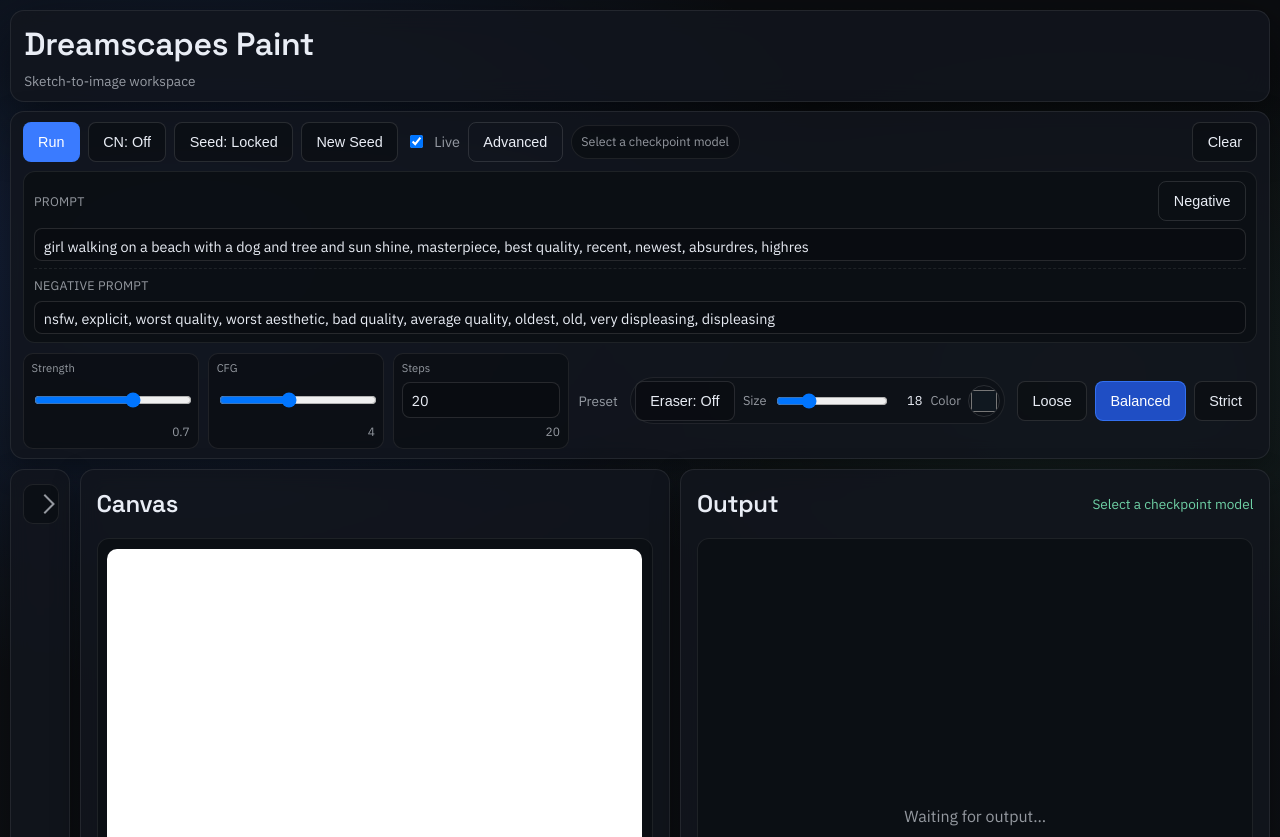
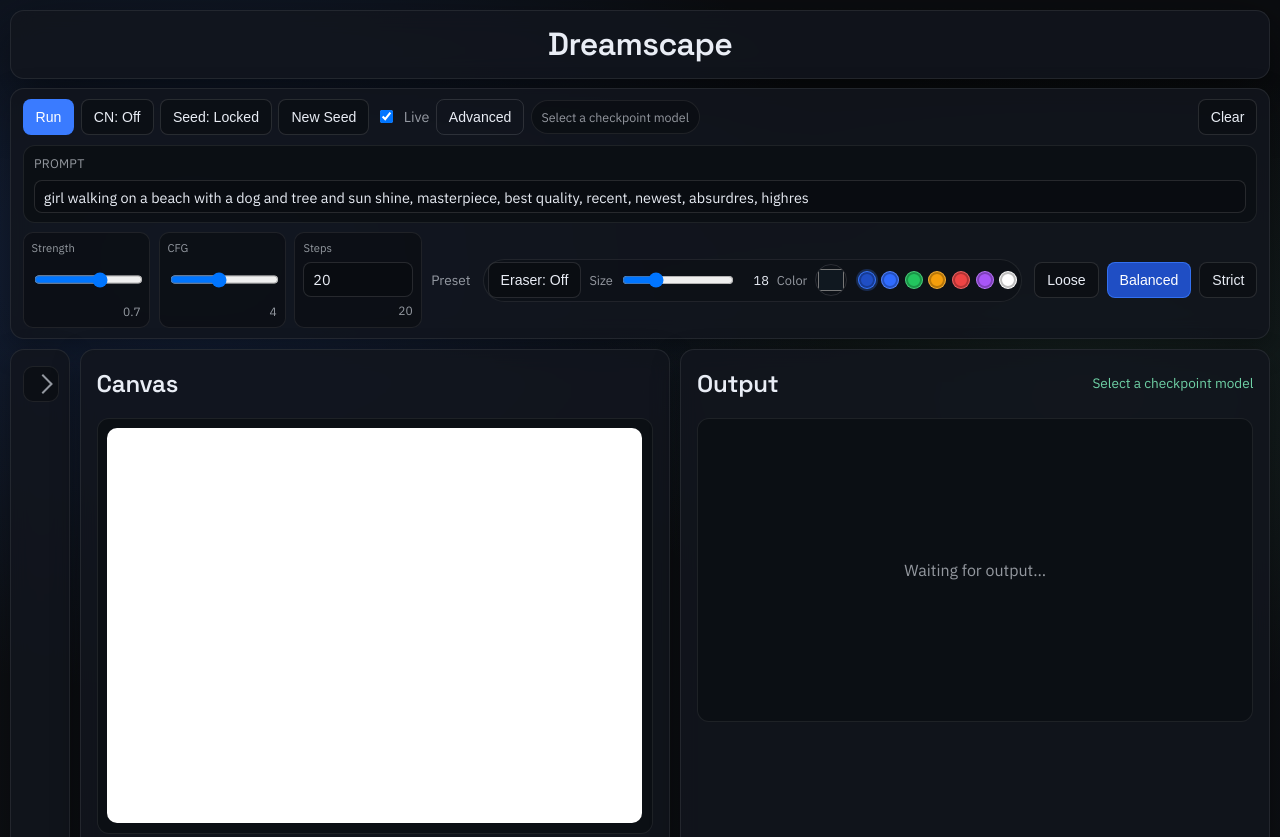
Before and after one commit to Ghatage/Dreamscapes, a website built with Vite: page webui/index.html in a window 1280 px wide. Shown: the top 837 px of the page. Built offline with nearby package versions, Linux system fonts and the light colour scheme; no server answers; files whose address does not match are found by name.

Commit message:
change before cursor offset fixed and layout changes

```diff
--- a/webui/src/main.js
+++ b/webui/src/main.js
@@ -18,8 +18,7 @@ app.innerHTML = `
   <div class="app-shell">
     <header class="app-header">
       <div class="brand">
-        <h1>Dreamscapes Paint</h1>
-        <p class="subtitle">Sketch-to-image workspace</p>
+        <h1>Dreamscape</h1>
       </div>
     </header>
 
@@ -49,13 +48,8 @@ app.innerHTML = `
         <div class="prompt-block">
           <div class="prompt-head">
             <label for="prompt-inline">Prompt</label>
-            <button id="neg-toggle-btn" class="subtle" type="button">Negative</button>
           </div>
           <textarea id="prompt-inline" rows="1"></textarea>
-          <div class="neg-wrap" data-neg-wrap hidden>
-            <label for="negative-inline">Negative prompt</label>
-            <textarea id="negative-inline" rows="1"></textarea>
-          </div>
         </div>
 
         <div class="controls-bottom">
@@ -73,6 +67,15 @@ app.innerHTML = `
                 <span>Color</span>
                 <input id="brush-color-picker" type="color" />
               </label>
+              <div class="color-swatches" aria-label="Quick colors">
+                <button class="swatch" type="button" data-color="#101820" title="Ink"></button>
+                <button class="swatch" type="button" data-color="#2f6bff" title="Blue"></button>
+                <button class="swatch" type="button" data-color="#22c55e" title="Green"></button>
+                <button class="swatch" type="button" data-color="#f59e0b" title="Amber"></button>
+                <button class="swatch" type="button" data-color="#ef4444" title="Red"></button>
+                <button class="swatch" type="button" data-color="#a855f7" title="Violet"></button>
+                <button class="swatch" type="button" data-color="#ffffff" title="White"></button>
+              </div>
             </div>
             <div class="preset-buttons" role="group" aria-label="Control preset">
               <button data-control-preset="loose">Loose</button>
@@ -193,16 +196,31 @@ const brushSizePicker = document.querySelector('#brush-size-picker')
 const brushSizeValue = document.querySelector('#brush-size-value')
 const clearButton = document.querySelector('#clear-btn')
 const brushColorPicker = document.querySelector('#brush-color-picker')
+const swatchButtons = [...document.querySelectorAll('.swatch[data-color]')]
 const liveToggle = document.querySelector('#live-toggle')
 const promptInline = document.querySelector('#prompt-inline')
-const negativeInline = document.querySelector('#negative-inline')
-const negToggleBtn = document.querySelector('#neg-toggle-btn')
-const negWrap = document.querySelector('[data-neg-wrap]')
 const presetButtons = [...document.querySelectorAll('[data-control-preset]')]
 
 brushColorPicker.value = store.getState().brushColor || '#101820'
 brushColorPicker.addEventListener('input', (event) => {
   store.setState({ brushColor: event.target.value })
+})
+
+function syncSwatches(color) {
+  const next = (color || '').toLowerCase()
+  swatchButtons.forEach((btn) => {
+    btn.classList.toggle('active', (btn.dataset.color || '').toLowerCase() === next)
+  })
+}
+
+swatchButtons.forEach((btn) => {
+  // Paint each swatch via CSS var so we can style active state.
+  btn.style.setProperty('--swatch', btn.dataset.color)
+  btn.addEventListener('click', () => {
+    const color = btn.dataset.color
+    if (!color) return
+    store.setState({ brushColor: color })
+  })
 })
 brushSizePicker.value = String(store.getState().brushSize || 18)
 brushSizeValue.textContent = String(store.getState().brushSize || 18)
@@ -212,20 +230,6 @@ brushSizePicker.addEventListener('input', (event) => {
 promptInline.value = store.getState().prompt || ''
 promptInline.addEventListener('input', (event) => {
   store.setState({ prompt: event.target.value })
-})
-
-negativeInline.value = store.getState().negativePrompt || ''
-negativeInline.addEventListener('input', (event) => {
-  store.setState({ negativePrompt: event.target.value })
-})
-
-negToggleBtn.addEventListener('click', () => {
-  const isHidden = negWrap.hasAttribute('hidden')
-  if (isHidden) {
-    negWrap.removeAttribute('hidden')
-  } else {
-    negWrap.setAttribute('hidden', '')
-  }
 })
 
 const workspaceGrid = document.querySelector('[data-workspace-grid]')
@@ -466,12 +470,10 @@ store.subscribe((state) => {
 
   const nextBrushColor = state.brushColor || '#101820'
   if (brushColorPicker.value !== nextBrushColor) brushColorPicker.value = nextBrushColor
+  syncSwatches(nextBrushColor)
 
   if (promptInline.value !== (state.prompt || '')) {
     promptInline.value = state.prompt || ''
-  }
-  if (negativeInline.value !== (state.negativePrompt || '')) {
-    negativeInline.value = state.negativePrompt || ''
   }
 
   syncPresetButtons(state)
--- a/webui/src/modules/canvas.js
+++ b/webui/src/modules/canvas.js
@@ -27,8 +27,11 @@ export function initCanvas(canvas, store, { onDraw } = {}) {
     }
 
     const ratio = window.devicePixelRatio || 1
-    canvas.style.width = `${width}px`
-    canvas.style.height = `${height}px`
+    // Fit the canvas to the panel rather than forcing a fixed on-screen size.
+    // Internal resolution still matches the requested width/height (scaled by DPR).
+    canvas.style.width = '100%'
+    canvas.style.height = 'auto'
+    canvas.style.aspectRatio = `${Math.max(1, width)} / ${Math.max(1, height)}`
     canvas.width = Math.floor(width * ratio)
     canvas.height = Math.floor(height * ratio)
     ctx.setTransform(ratio, 0, 0, ratio, 0, 0)
@@ -50,9 +53,16 @@ export function initCanvas(canvas, store, { onDraw } = {}) {
 
   function getPos(event) {
     const rect = canvas.getBoundingClientRect()
+    // Map from CSS pixels (what the user clicks) to the canvas' logical coordinate space.
+    // This fixes pointer offset when the canvas is visually scaled by CSS.
+    const ratio = window.devicePixelRatio || 1
+    const logicalW = canvas.width / ratio
+    const logicalH = canvas.height / ratio
+    const sx = rect.width ? (logicalW / rect.width) : 1
+    const sy = rect.height ? (logicalH / rect.height) : 1
     return {
-      x: event.clientX - rect.left,
-      y: event.clientY - rect.top,
+      x: (event.clientX - rect.left) * sx,
+      y: (event.clientY - rect.top) * sy,
     }
   }
 
--- a/webui/src/modules/settings.js
+++ b/webui/src/modules/settings.js
@@ -30,7 +30,6 @@ const settingsSchema = [
     type: 'textarea',
     defaultValue: 'nsfw, explicit, worst quality, worst aesthetic, bad quality, average quality, oldest, old, very displeasing, displeasing',
     section: 'prompt',
-    hideInUi: true,
   },
   {
     id: 'controlNetModel',
@@ -283,6 +282,9 @@ export function initSettings(container, store) {
       .forEach((setting) => {
         const field = document.createElement('div')
         field.className = 'field'
+        if (setting.type === 'textarea') {
+          field.classList.add('span-2')
+        }
 
         const label = document.createElement('label')
         label.textContent = setting.label
--- a/webui/src/style.css
+++ b/webui/src/style.css
@@ -66,7 +66,7 @@ h3 {
 
 .app-header {
   display: flex;
-  justify-content: space-between;
+  justify-content: center;
   align-items: center;
   gap: 1rem;
   padding: 0.6rem 0.85rem;
@@ -76,6 +76,15 @@ h3 {
   box-shadow: var(--shadow);
   backdrop-filter: blur(12px);
   min-height: var(--header-h);
+}
+
+.brand {
+  width: 100%;
+  text-align: center;
+}
+
+.brand h1 {
+  letter-spacing: -0.02em;
 }
 
 .subtitle {
@@ -107,7 +116,9 @@ h3 {
   gap: var(--gap);
   min-height: 0;
   flex: 1;
-  align-items: start;
+  align-items: stretch;
+  /* Prevent the tallest column (usually Advanced) from forcing blank space in others. */
+  grid-template-rows: minmax(0, 1fr);
 }
 
 .workspace-grid.is-advanced-collapsed {
@@ -152,7 +163,7 @@ h3 {
   display: flex;
   align-items: center;
   flex-wrap: wrap;
-  gap: 0.5rem;
+  gap: 0.4rem;
 }
 
 .controls-right {
@@ -211,6 +222,8 @@ h3 {
   padding-top: 0.4rem;
   border-top: 1px dashed var(--line);
 }
+
+/* Legacy: negative prompt UI removed; keep the rule harmless if referenced elsewhere. */
 
 .quick-settings {
   display: grid;
@@ -272,6 +285,35 @@ h3 {
   color: var(--muted);
 }
 
+.color-swatches {
+  display: inline-flex;
+  align-items: center;
+  gap: 0.35rem;
+  padding-left: 0.2rem;
+}
+
+.swatch {
+  width: 18px;
+  height: 18px;
+  border-radius: 999px;
+  padding: 0;
+  min-height: 18px;
+  border: 1px solid rgba(255, 255, 255, 0.18);
+  background: var(--swatch, #101820);
+  box-shadow: 0 0 0 2px rgba(0, 0, 0, 0.25) inset;
+}
+
+.swatch:hover {
+  filter: brightness(1.08);
+}
+
+.swatch.active {
+  border-color: rgba(58, 123, 255, 0.9);
+  box-shadow:
+    0 0 0 2px rgba(0, 0, 0, 0.25) inset,
+    0 0 0 2px rgba(58, 123, 255, 0.25);
+}
+
 #brush-size-picker {
   width: 7rem;
 }
@@ -296,6 +338,7 @@ h3 {
   padding: 0.75rem;
   gap: 0.75rem;
   overflow: hidden;
+  max-height: 100%;
 }
 
 .rail-top {
@@ -343,6 +386,7 @@ h3 {
 .rail-content {
   overflow: auto;
   padding-right: 0.15rem;
+  min-height: 0;
 }
 
 .advanced-rail.is-collapsed .rail-title,
@@ -356,10 +400,13 @@ h3 {
   border-radius: var(--r-md);
   padding: 0.6rem;
   border: 1px solid var(--line);
-  display: grid;
-  place-items: center;
+  display: flex;
+  align-items: center;
+  justify-content: center;
   width: 100%;
-  aspect-ratio: 1 / 1;
+  min-height: 38vh;
+  max-height: 52vh;
+  overflow: hidden;
 }
 
 .canvas-wrap canvas {
@@ -367,8 +414,8 @@ h3 {
   background: #ffffff;
   border: 2px solid rgba(255, 255, 255, 0.14);
   cursor: crosshair;
-  width: 100%;
-  height: 100%;
+  width: min(100%, 860px);
+  max-height: 100%;
   display: block;
 }
 
@@ -380,7 +427,9 @@ h3 {
   display: grid;
   place-items: center;
   width: 100%;
-  aspect-ratio: 1 / 1;
+  min-height: 38vh;
+  max-height: 52vh;
+  overflow: hidden;
 }
 
 .output-compare {
@@ -478,6 +527,32 @@ h3 {
   margin-bottom: 0.75rem;
 }
 
+/* Advanced settings: pack controls tighter by flowing fields in two columns. */
+.advanced-rail .settings-section {
+  display: grid;
+  grid-template-columns: 1fr;
+  column-gap: 0.75rem;
+  row-gap: 0.35rem;
+}
+
+.advanced-rail .settings-summary {
+  grid-column: 1 / -1;
+}
+
+.advanced-rail .field {
+  margin-top: 0.35rem;
+}
+
+.advanced-rail .field.span-2 {
+  grid-column: 1 / -1;
+}
+
+@media (min-width: 950px) {
+  .advanced-rail .settings-section {
+    grid-template-columns: repeat(2, minmax(0, 1fr));
+  }
+}
+
 .settings-section:last-child {
   border-bottom: none;
   margin-bottom: 0;
@@ -532,12 +607,12 @@ select {
 button {
   border-radius: var(--r-xs);
   border: 1px solid var(--line2);
-  padding: 0.55rem 0.9rem;
+  padding: 0.44rem 0.75rem;
   background: rgba(10, 12, 16, 0.55);
   color: var(--text);
   cursor: pointer;
-  font-size: 0.9rem;
-  min-height: 40px;
+  font-size: 0.88rem;
+  min-height: 36px;
 }
 
 button.primary {
```
